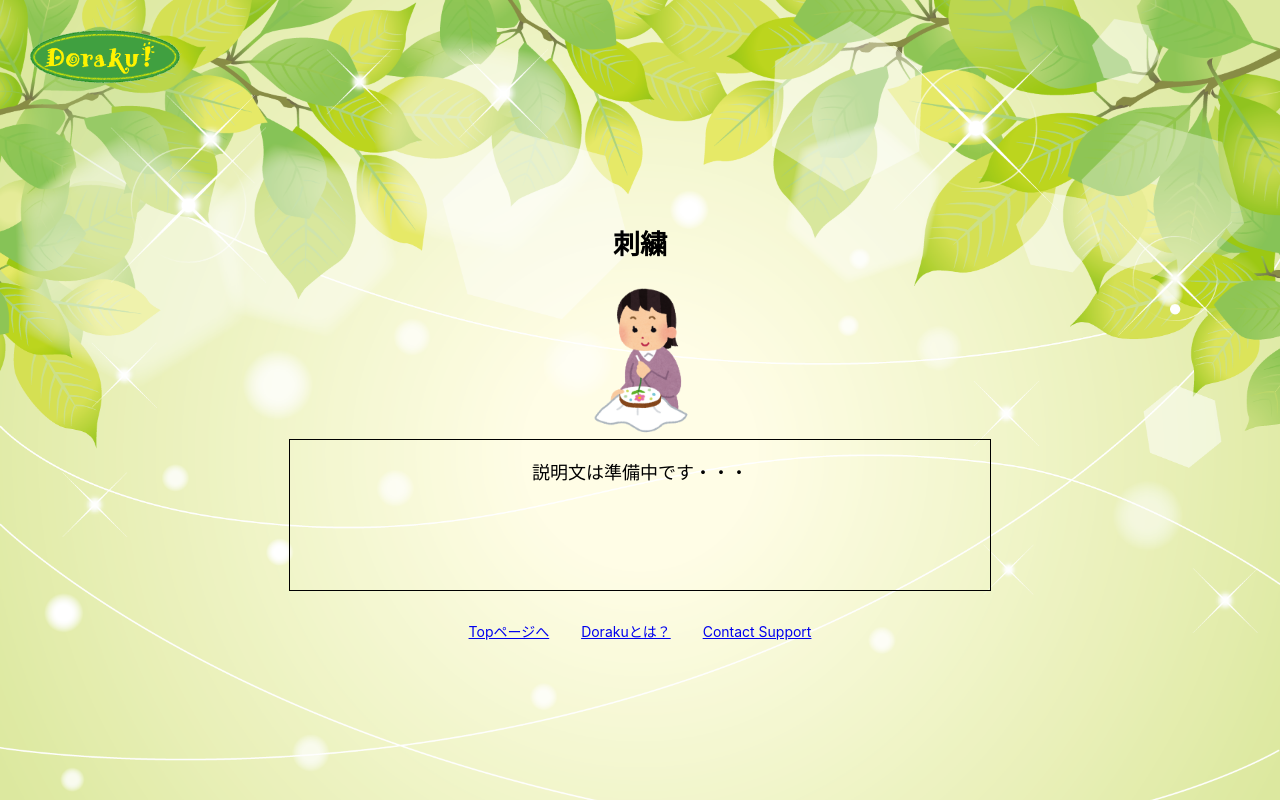
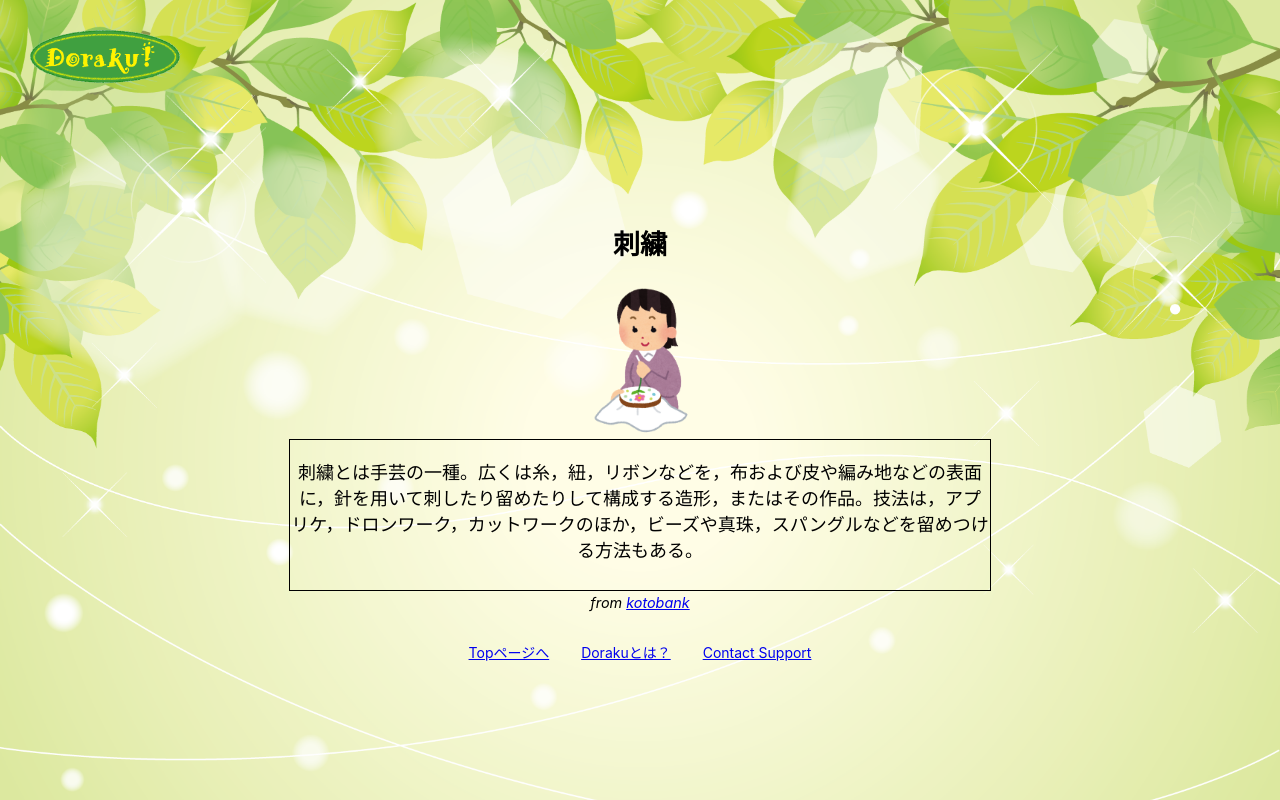
Before and after one commit to sh-miyoshi/doraku, a Nuxt app in the folder frontend/doraku/: page /hobby/details/4 in a window 1280 px wide. Built offline with nearby package versions, Linux system fonts and the light colour scheme.

Commit message:
update embroidery info

```diff
--- a/frontend/doraku/pages/hobby/details/4.vue
+++ b/frontend/doraku/pages/hobby/details/4.vue
@@ -7,8 +7,14 @@
     <h2>{{ hobbyName }}</h2>
     <img :src="image" alt="hobby" height="150" weight="150" />
     <div class="detail">
-      <p>説明文は準備中です・・・</p>
+      <p>
+        刺繍とは手芸の一種。広くは糸，紐，リボンなどを，布および皮や編み地などの表面に，針を用いて刺したり留めたりして構成する造形，またはその作品。技法は，アプリケ，ドロンワーク，カットワークのほか，ビーズや真珠，スパングルなどを留めつける方法もある。
+      </p>
     </div>
+    <span class="where">
+      from
+      <a href="https://kotobank.jp/word/%E5%88%BA%E7%B9%8D-73282">kotobank</a>
+    </span>
   </div>
 </template>
 
```
